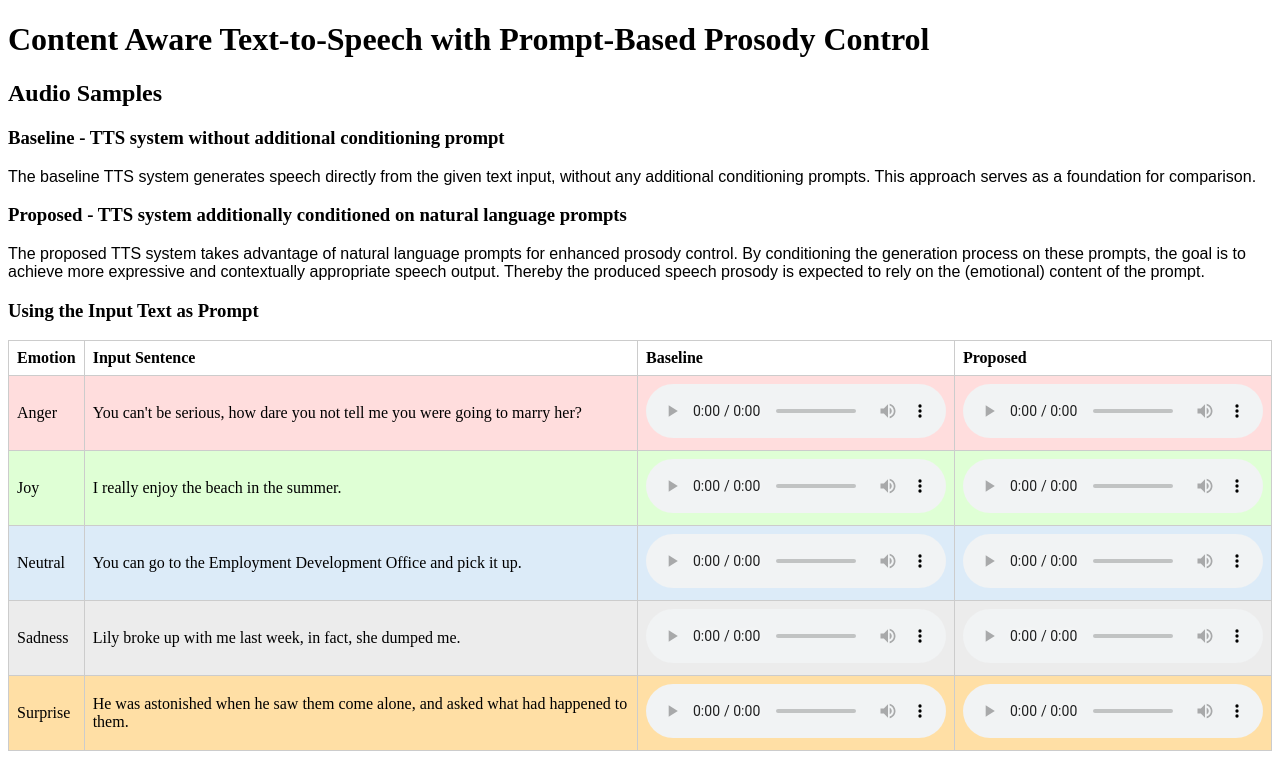
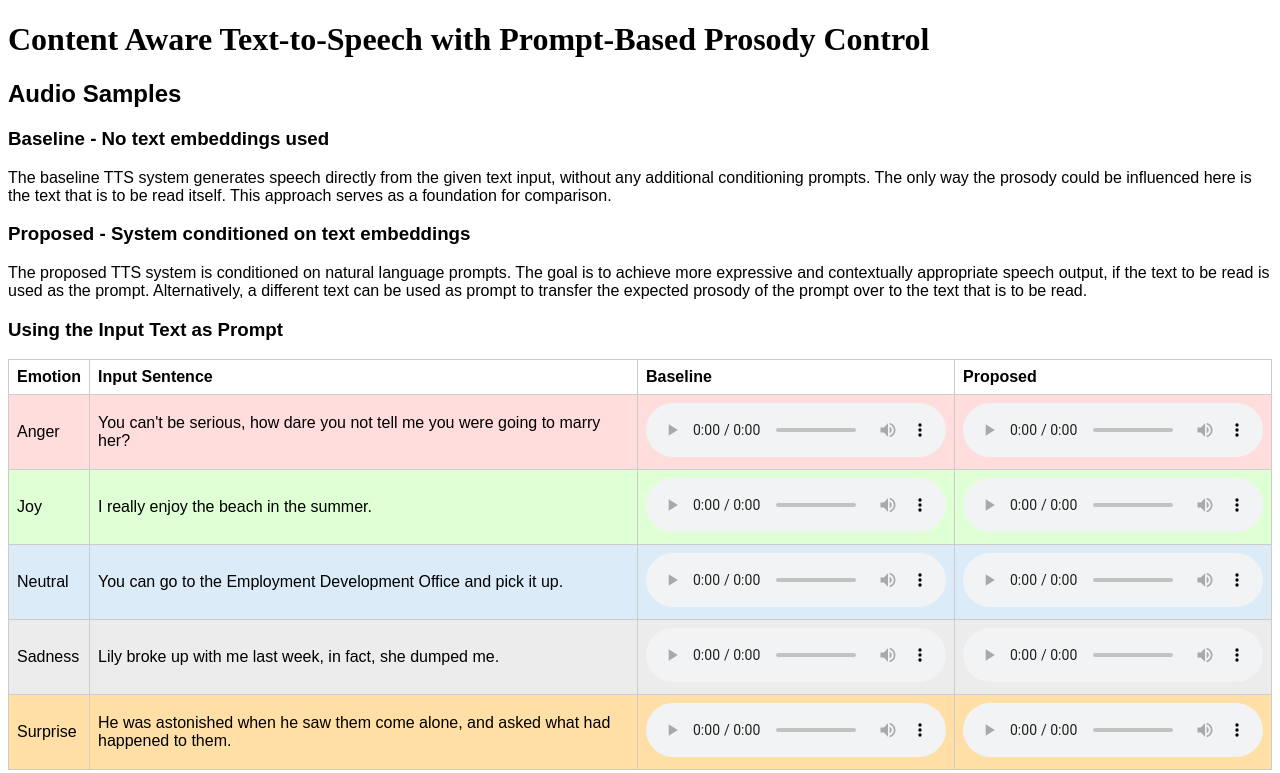
Before and after one commit to AnonDemos/Prompting, a plain HTML site: page index.html in a window 1280 px wide. Shown: the top 773 px of the page. Drawn offline with Linux system fonts and the light colour scheme.

Commit message:
Update index.html

```diff
--- a/index.html
+++ b/index.html
@@ -4,6 +4,14 @@
     <meta charset="UTF-8">
     <style>
         p {
+            font-family: Arial, sans-serif;
+        }
+
+        h2 {
+            font-family: Arial, sans-serif;
+        }
+
+        h3 {
             font-family: Arial, sans-serif;
         }
 
@@ -14,6 +22,7 @@
         }
 
         th, td {
+            font-family: Arial, sans-serif;
             border: 1px solid #ccc;
             padding: 8px;
             text-align: left;
@@ -54,11 +63,11 @@
 
         <!-- Explanation -->
 
-        <h3>Baseline - TTS system without additional conditioning prompt</h3>
-        <p>The baseline TTS system generates speech directly from the given text input, without any additional conditioning prompts. This approach serves as a foundation for comparison.</p>
+        <h3><b>Baseline</b> - No text embeddings used</h3>
+        <p>The baseline TTS system generates speech directly from the given text input, without any additional conditioning prompts. The only way the prosody could be influenced here is the text that is to be read itself. This approach serves as a foundation for comparison.</p>
 
-        <h3>Proposed - TTS system additionally conditioned on natural language prompts</h3>
-        <p>The proposed TTS system takes advantage of natural language prompts for enhanced prosody control. By conditioning the generation process on these prompts, the goal is to achieve more expressive and contextually appropriate speech output. Thereby the produced speech prosody is expected to rely on the (emotional) content of the prompt.</p>
+        <h3><b>Proposed</b> - System conditioned on text embeddings</h3>
+        <p>The proposed TTS system is conditioned on natural language prompts. The goal is to achieve more expressive and contextually appropriate speech output, if the text to be read is used as the prompt. Alternatively, a different text can be used as prompt to transfer the expected prosody of the prompt over to the text that is to be read.</p>
 
 
     <!-- Table -->
```
